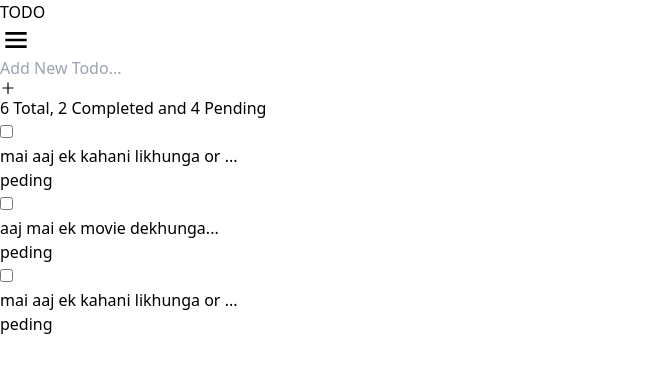
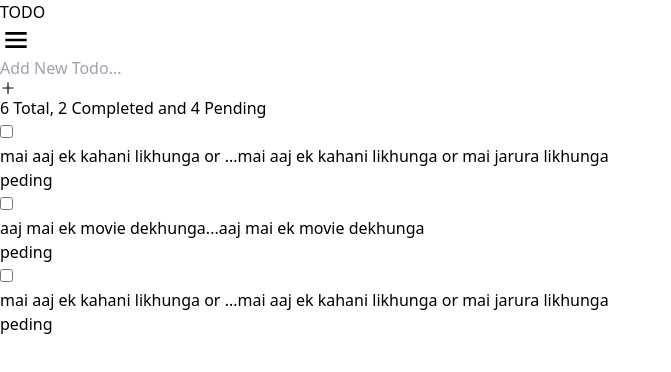
Before and after one commit to rajnirala4104/MyFaaltuChije, a React (Vite) app in the folder learningTypeScript/typeWithReact/TODO_WEB_APPLICATION/: page / in a window 1280 px wide. Shown: the top 372 px of the page, without its empty margins (0-671 px from the left). Built offline with nearby package versions, Linux system fonts and the light colour scheme.

Commit message:
build a context

```diff
--- a/learningTypeScript/typeWithReact/TODO_WEB_APPLICATION/src/App.tsx
+++ b/learningTypeScript/typeWithReact/TODO_WEB_APPLICATION/src/App.tsx
@@ -1,12 +1,18 @@
-import { Fragment } from 'react'
+import { Fragment, useState } from 'react'
 import './App.css'
 import { RouterProvider } from 'react-router-dom'
 import { _ROUTER } from './router'
+import { TaskInfoProvider } from './context'
 
 function App() {
+
+  const [taskPopup, setTaskPopup] = useState(true)
+
   return (
     <Fragment>
-      <RouterProvider router={_ROUTER} />
+      <TaskInfoProvider.Provider value={{ taskPopup, setTaskPopup }}>
+        <RouterProvider router={_ROUTER} />
+      </TaskInfoProvider.Provider>
     </Fragment>
   )
 }
--- a/learningTypeScript/typeWithReact/TODO_WEB_APPLICATION/src/components/SingleTaskCard.tsx
+++ b/learningTypeScript/typeWithReact/TODO_WEB_APPLICATION/src/components/SingleTaskCard.tsx
@@ -1,14 +1,20 @@
-import React from 'react'
+import React, { useContext } from 'react'
 import { SingleTaskCardProp } from '../interfaces'
 import { sliceingText } from '../utils'
+import { TaskInfoProvider } from '../context'
 
 export const SingleTaskCard: React.FC<SingleTaskCardProp> = (props) => {
+
+  // const { taskPopup, setTaskPopup } = useContext(TaskInfoProvider)
+  // console.log(taskPopup)
+
   return (
     <React.Fragment>
-      <div className='flex justify-between px-2 pr-4 rounded-md my-2 text-green-900 bg-white h-8 items-center'>
+      <div className='flex cursor-pointer hover:bg-green-100 transition duration-200 justify-between px-2 pr-4 rounded-md my-2 text-green-900 bg-white h-10 items-center'>
         <input type="checkbox" />
-        <article className='mx-2 text-wrap'>
-          <span className='text-wrap'>{props.title.length >= 20 ? `${sliceingText(props.title)}...` : props.title}</span>
+        <article className='mx-2 text-start'>
+          <span className='text-start lg:hidden'>{props.title.length >= 20 ? `${sliceingText(props.title)}...` : props.title}</span>
+          <span className='text-start hidden lg:inline'>{props.title}</span>
         </article>
         <div>
           {props.status}
--- /dev/null
+++ b/learningTypeScript/typeWithReact/TODO_WEB_APPLICATION/src/context/index.tsx
@@ -0,0 +1,2 @@
+import { createContext } from "react";
+export const TaskInfoProvider = createContext(false)
```
